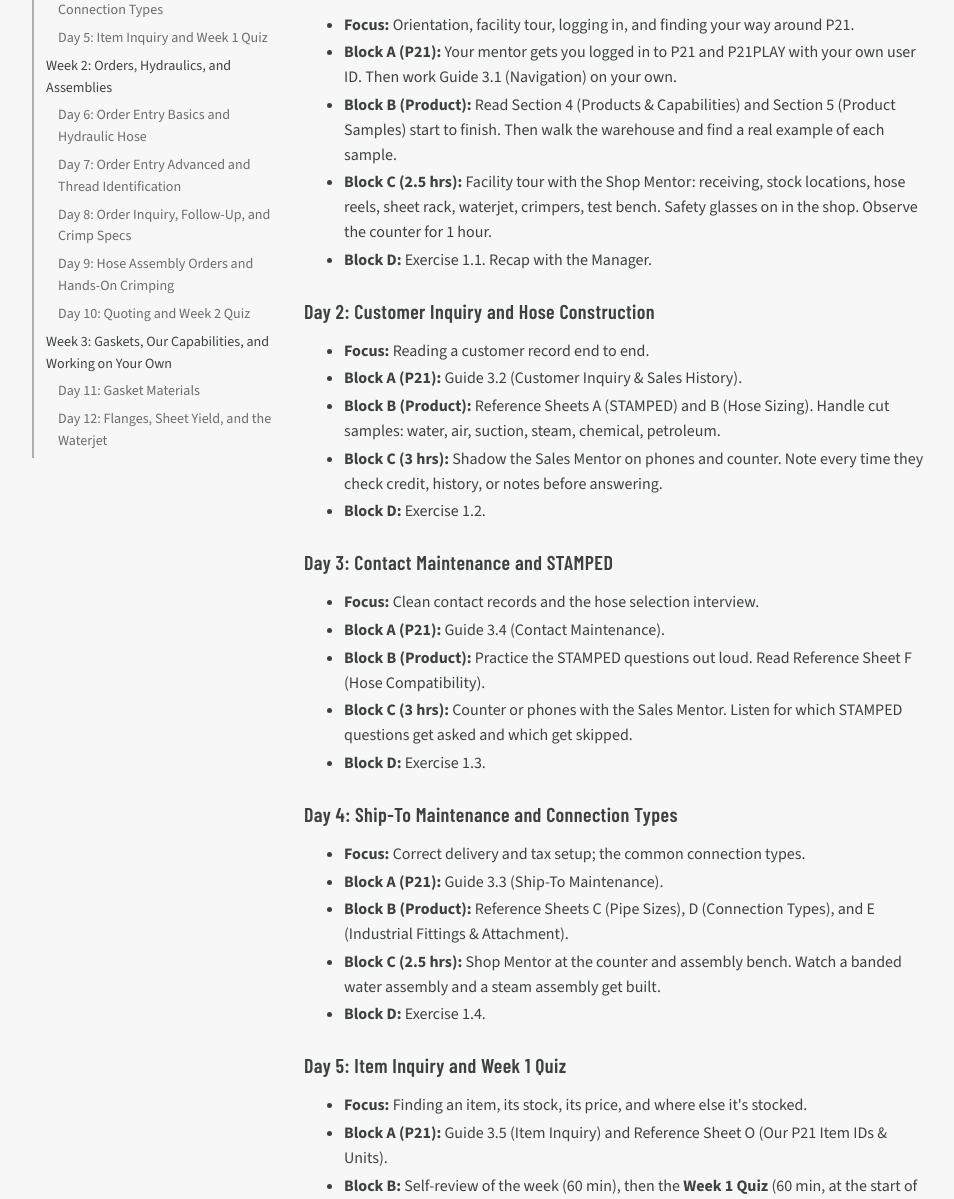
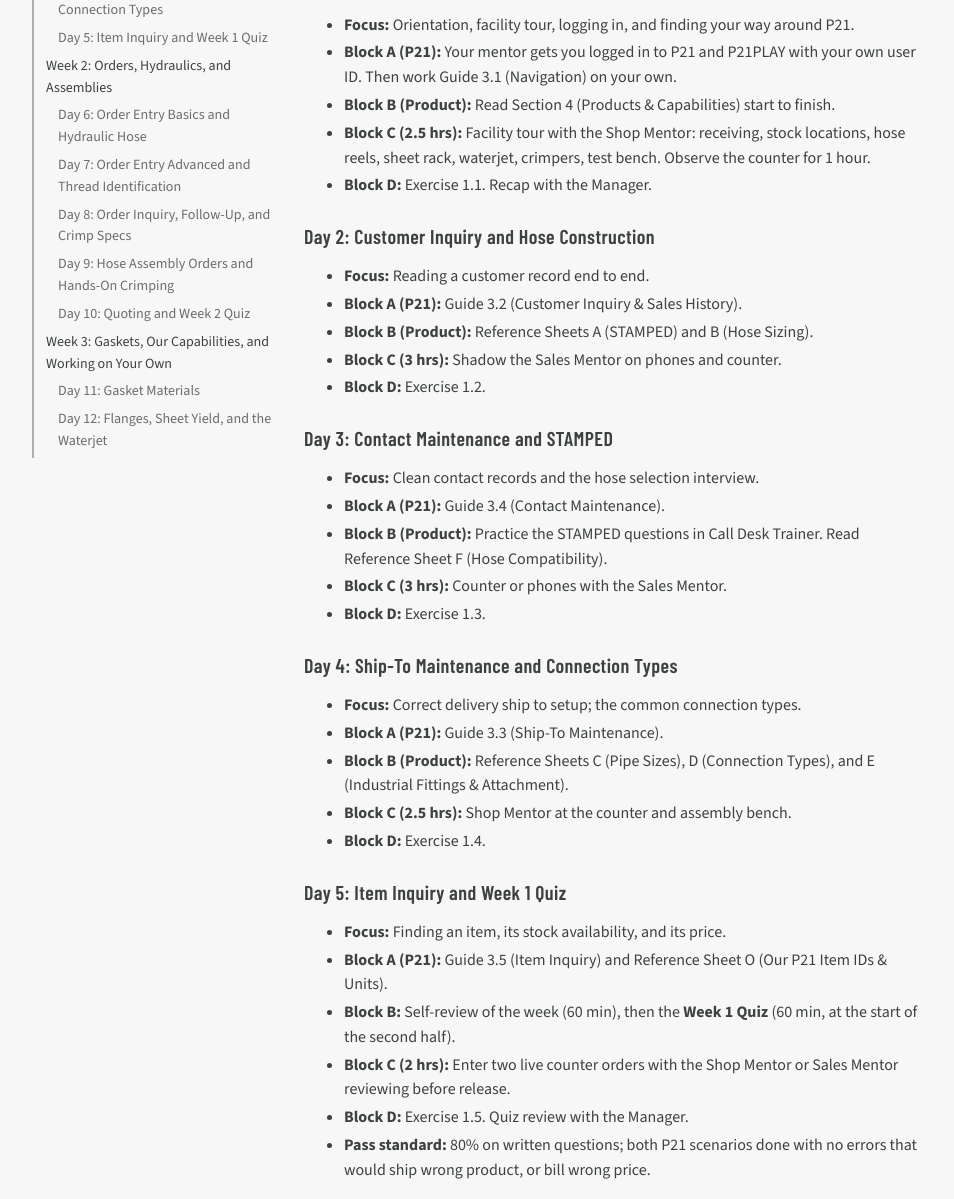
Before and after one commit to gpinkham55/MRG-Training, a plain HTML site: page schedule.html in a window 1280 px wide. Shown: the part 380-1579 px from the top of the page, without its empty margins (34-988 px from the left). Drawn offline with nearby package versions, Linux system fonts and the light colour scheme.

Commit message:
Rebuild pages

```diff
--- a/schedule.html
+++ b/schedule.html
@@ -56,42 +56,42 @@
 <ul>
 <li><strong>Focus:</strong> Orientation, facility tour, logging in, and finding your way around P21.</li>
 <li><strong>Block A (P21):</strong> Your mentor gets you logged in to P21 and P21PLAY with your own user ID. Then work Guide 3.1 (Navigation) on your own.</li>
-<li><strong>Block B (Product):</strong> Read Section 4 (Products &amp; Capabilities) and Section 5 (Product Samples) start to finish. Then walk the warehouse and find a real example of each sample.</li>
-<li><strong>Block C (2.5 hrs):</strong> Facility tour with the Shop Mentor: receiving, stock locations, hose reels, sheet rack, waterjet, crimpers, test bench. Safety glasses on in the shop. Observe the counter for 1 hour.</li>
+<li><strong>Block B (Product):</strong> Read Section 4 (Products &amp; Capabilities) start to finish.</li>
+<li><strong>Block C (2.5 hrs):</strong> Facility tour with the Shop Mentor: receiving, stock locations, hose reels, sheet rack, waterjet, crimpers, test bench. Observe the counter for 1 hour.</li>
 <li><strong>Block D:</strong> Exercise 1.1. Recap with the Manager.</li>
 </ul>
 <h3 id="day-2-customer-inquiry-and-hose-construction">Day 2: Customer Inquiry and Hose Construction</h3>
 <ul>
 <li><strong>Focus:</strong> Reading a customer record end to end.</li>
 <li><strong>Block A (P21):</strong> Guide 3.2 (Customer Inquiry &amp; Sales History).</li>
-<li><strong>Block B (Product):</strong> Reference Sheets A (STAMPED) and B (Hose Sizing). Handle cut samples: water, air, suction, steam, chemical, petroleum.</li>
-<li><strong>Block C (3 hrs):</strong> Shadow the Sales Mentor on phones and counter. Note every time they check credit, history, or notes before answering.</li>
+<li><strong>Block B (Product):</strong> Reference Sheets A (STAMPED) and B (Hose Sizing).</li>
+<li><strong>Block C (3 hrs):</strong> Shadow the Sales Mentor on phones and counter.</li>
 <li><strong>Block D:</strong> Exercise 1.2.</li>
 </ul>
 <h3 id="day-3-contact-maintenance-and-stamped">Day 3: Contact Maintenance and STAMPED</h3>
 <ul>
 <li><strong>Focus:</strong> Clean contact records and the hose selection interview.</li>
 <li><strong>Block A (P21):</strong> Guide 3.4 (Contact Maintenance).</li>
-<li><strong>Block B (Product):</strong> Practice the STAMPED questions out loud. Read Reference Sheet F (Hose Compatibility).</li>
-<li><strong>Block C (3 hrs):</strong> Counter or phones with the Sales Mentor. Listen for which STAMPED questions get asked and which get skipped.</li>
+<li><strong>Block B (Product):</strong> Practice the STAMPED questions in Call Desk Trainer. Read Reference Sheet F (Hose Compatibility).</li>
+<li><strong>Block C (3 hrs):</strong> Counter or phones with the Sales Mentor.</li>
 <li><strong>Block D:</strong> Exercise 1.3.</li>
 </ul>
 <h3 id="day-4-ship-to-maintenance-and-connection-types">Day 4: Ship-To Maintenance and Connection Types</h3>
 <ul>
-<li><strong>Focus:</strong> Correct delivery and tax setup; the common connection types.</li>
+<li><strong>Focus:</strong> Correct delivery ship to setup; the common connection types.</li>
 <li><strong>Block A (P21):</strong> Guide 3.3 (Ship-To Maintenance).</li>
 <li><strong>Block B (Product):</strong> Reference Sheets C (Pipe Sizes), D (Connection Types), and E (Industrial Fittings &amp; Attachment).</li>
-<li><strong>Block C (2.5 hrs):</strong> Shop Mentor at the counter and assembly bench. Watch a banded water assembly and a steam assembly get built.</li>
+<li><strong>Block C (2.5 hrs):</strong> Shop Mentor at the counter and assembly bench.</li>
 <li><strong>Block D:</strong> Exercise 1.4.</li>
 </ul>
 <h3 id="day-5-item-inquiry-and-week-1-quiz">Day 5: Item Inquiry and Week 1 Quiz</h3>
 <ul>
-<li><strong>Focus:</strong> Finding an item, its stock, its price, and where else it's stocked.</li>
+<li><strong>Focus:</strong> Finding an item, its stock availability, and its price.</li>
 <li><strong>Block A (P21):</strong> Guide 3.5 (Item Inquiry) and Reference Sheet O (Our P21 Item IDs &amp; Units).</li>
 <li><strong>Block B:</strong> Self-review of the week (60 min), then the <strong>Week 1 Quiz</strong> (60 min, at the start of the second half).</li>
 <li><strong>Block C (2 hrs):</strong> Enter two live counter orders with the Shop Mentor or Sales Mentor reviewing before release.</li>
 <li><strong>Block D:</strong> Exercise 1.5. Quiz review with the Manager.</li>
-<li><strong>Pass standard:</strong> 80% on written questions; both P21 scenarios done with no errors that would ship wrong product, bill wrong price, or bill wrong tax.</li>
+<li><strong>Pass standard:</strong> 80% on written questions; both P21 scenarios done with no errors that would ship wrong product, or bill wrong price.</li>
 </ul>
 <h2 id="week-2-orders-hydraulics-and-assemblies">Week 2: Orders, Hydraulics, and Assemblies</h2>
 <h3 id="day-6-order-entry-basics-and-hydraulic-hose">Day 6: Order Entry Basics and Hydraulic Hose</h3>
@@ -106,7 +106,7 @@
 <ul>
 <li><strong>Focus:</strong> Backorders, cross-references, price and tax, freight, release.</li>
 <li><strong>Block A (P21):</strong> Guide 3.6, steps 13 through 23.</li>
-<li><strong>Block B (Product):</strong> Reference Sheet H (Thread Identification). Hands-on with calipers, pitch gauge, and seat gauge on the mystery fitting tray.</li>
+<li><strong>Block B (Product):</strong> Reference Sheet H (Thread Identification). Hands-on with calipers, pitch gauge, and seat gauge.</li>
 <li><strong>Block C (2.5 hrs):</strong> Shop Mentor at the counter: identify fittings walk-in customers bring in.</li>
 <li><strong>Block D:</strong> Exercise 2.2.</li>
 </ul>
@@ -122,9 +122,9 @@
 <ul>
 <li><strong>Focus:</strong> Building, measuring, testing, and documenting an assembly.</li>
 <li><strong>Block A (P21):</strong> Guide 3.6, step 24 (hose assemblies). Look up three past assembly items in history and read how they were built.</li>
-<li><strong>Block B (Product):</strong> Reference Sheet I, parts 3 through 8. Then build three assemblies with the Shop Mentor.</li>
+<li><strong>Block B (Product):</strong> Reference Sheet I, parts 3 through 8. Then build assemblies with the Shop Mentor.</li>
 <li><strong>Block C (2.5 hrs):</strong> Assembly bench with the Shop Mentor.</li>
-<li><strong>Block D:</strong> Exercise 2.4. The Shop Mentor decides when you can crimp without them at the bench.</li>
+<li><strong>Block D:</strong> Exercise 2.4. The Shop Mentor decides when you can crimp without supervision.</li>
 </ul>
 <h3 id="day-10-quoting-and-week-2-quiz">Day 10: Quoting and Week 2 Quiz</h3>
 <ul>
```
